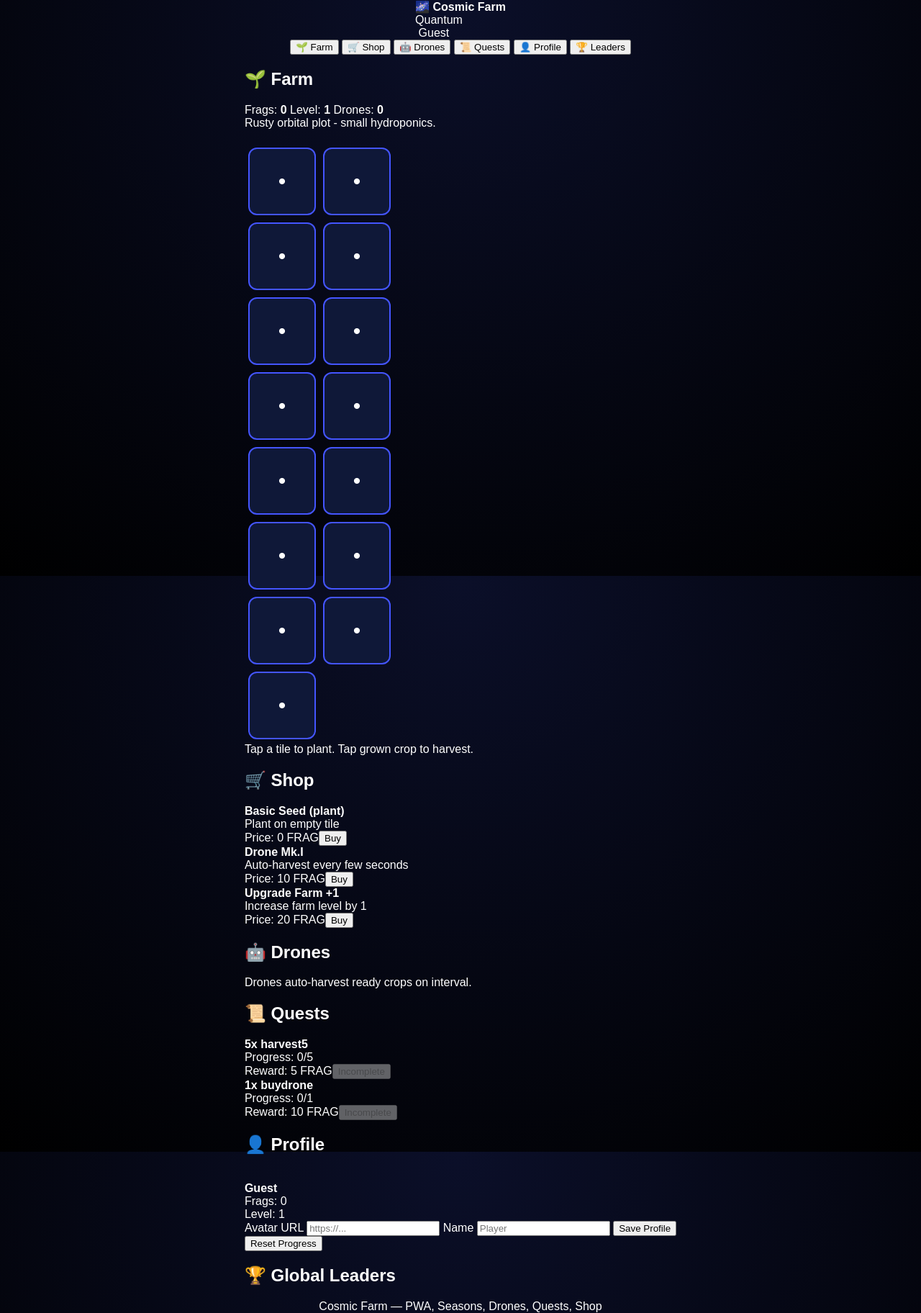
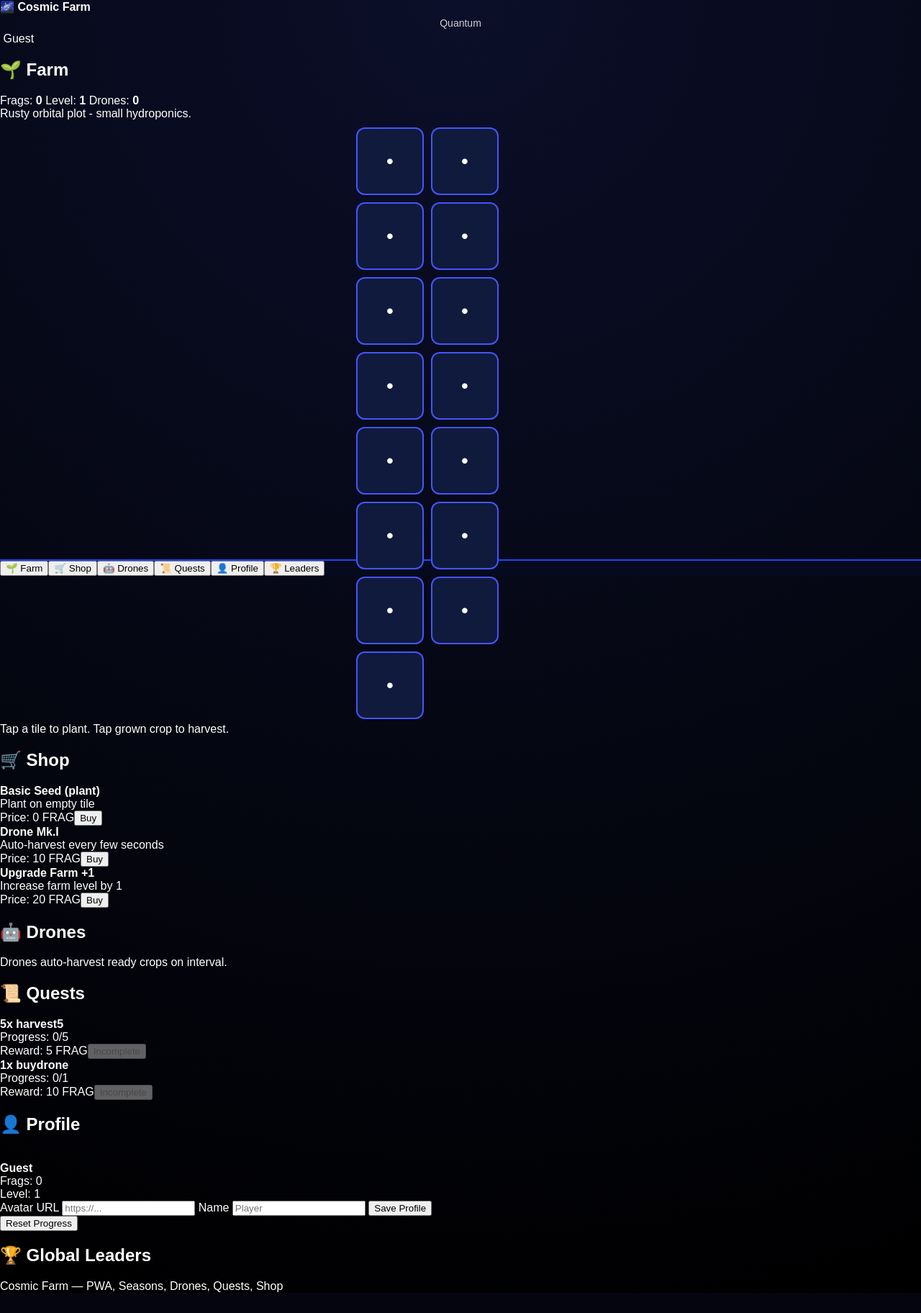
Before and after one commit to megustatraffic-crypto/my_app_space, a PHP site: page / in a window 1280 px wide. Shown: the whole page at 72% size. After the commit the page ends 1796 px from the top, so only its background shows below. Run offline with PHP 8.4, Linux system fonts and the light colour scheme.

Commit message:
styles.css

```diff
--- a/frontend/styles.css
+++ b/frontend/styles.css
@@ -4,25 +4,24 @@
     background: radial-gradient(circle at top, #0b0f29, #000);
     font-family: 'Orbitron', sans-serif;
     color: white;
-    overflow: hidden;
 }
 
-#app {
-    width:100vw;
-    height:100vh;
-    display:flex;
-    flex-direction:column;
-    align-items:center;
+.app { width:100vw; height:100vh; }
+
+.header {
+    text-align:center;
+    padding:10px;
+    font-size:22px;
 }
 
-.screen { width:100%; height:100%; display:none; }
-.active { display:block; }
+.status { text-align:center; font-size:18px; margin-bottom:10px; }
 
 .farm-grid {
     display:flex;
     flex-wrap:wrap;
     width:300px;
-    margin-top:20px;
+    margin:0 auto;
+    margin-top:5px;
 }
 
 .tile {
@@ -30,22 +29,60 @@
     height:90px;
     margin:5px;
     border:2px solid #4455ff;
-    background: #0f1838;
+    background:#101a3d;
     border-radius:12px;
     display:flex;
     align-items:center;
     justify-content:center;
-    font-size:30px;
+    font-size:28px;
     cursor:pointer;
-    transition:0.25s;
+    transition:0.2s;
+    position:relative;
 }
 
-.tile:hover {
-    transform:scale(1.1);
-    border-color:#6e8dff;
+.tile:hover { transform:scale(1.1); border-color:#8eaaff; }
+
+.timer {
+    position:absolute;
+    top:-10px;
+    font-size:13px;
+    color:#9eb7ff;
 }
 
-.status-bar {
+.grow {
+    animation: pulse 0.8s infinite alternate;
+}
+
+@keyframes pulse {
+    from { transform: scale(1); }
+    to { transform: scale(1.15); }
+}
+
+.menu {
+    position:fixed;
+    bottom:0;
+    width:100%;
+    display:flex;
+    background:#050a1e;
+    border-top:2px solid #1b45ff;
+}
+
+.menu a {
+    flex:1;
+    text-align:center;
+    padding:12px;
     font-size:18px;
-    margin-top:10px;
+    color:white;
+    text-decoration:none;
+    border-right:1px solid #1b45ff;
 }
+
+.menu a:hover { background:#1b45ff; }
+.menu a:last-child { border-right:none; }
+
+.season {
+    text-align:center;
+    font-size:14px;
+    padding:5px;
+    opacity:0.8;
+}
```
